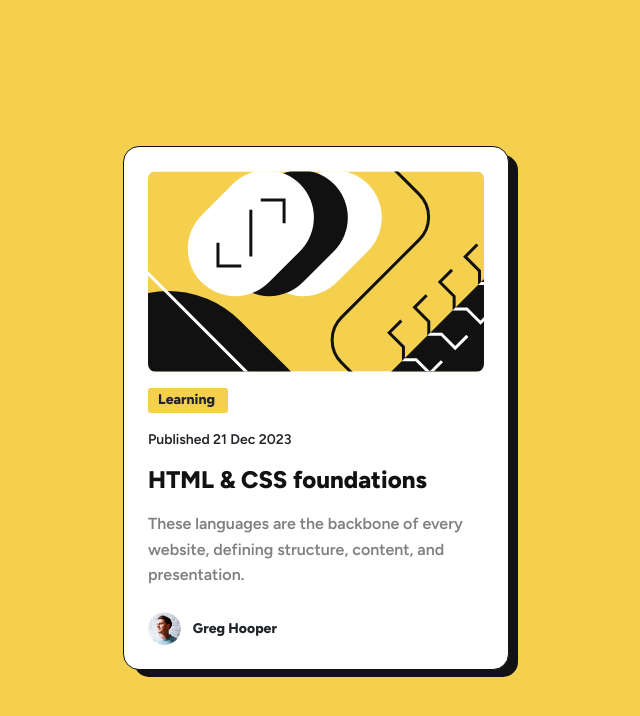
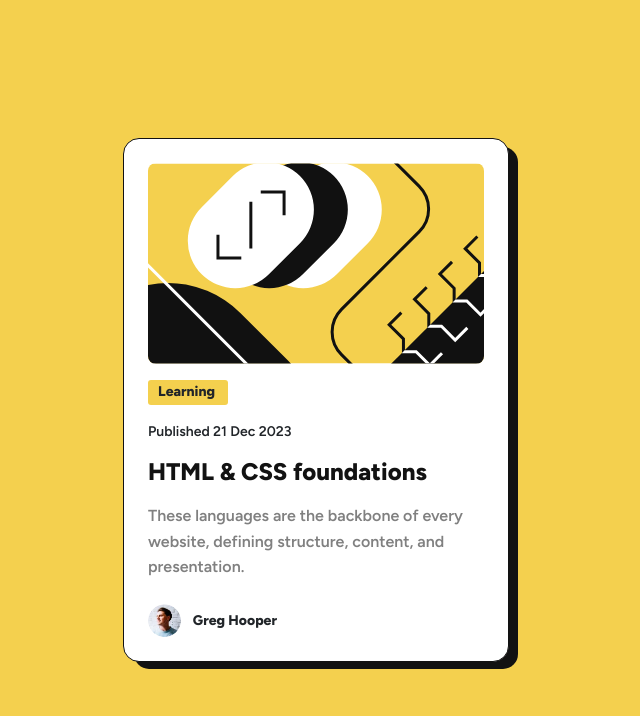
Before and after one commit to adnan80-hub/blog-preview-card, a plain HTML site: page index.html in a window 1280 px wide. Shown: the whole page, without its empty margins (324-964 px from the left). Drawn offline with Linux system fonts and the light colour scheme.

Commit message:
fix some code

```diff
--- a/css/style-css.css
+++ b/css/style-css.css
@@ -7,7 +7,7 @@ body {
     font-family: 'Figtree', sans-serif!important;
     display: grid;
     place-items: center;
-    height: 102vh;
+    height: 100vh;
     background-color: var(--color-yellow)!important;
 }
 
--- a/index.html
+++ b/index.html
@@ -3,6 +3,7 @@
 <head>
   <meta charset="UTF-8">
   <meta name="viewport" content="width=device-width, initial-scale=1.0">
+  <meta name="description" content="Blog preview card">
   <link rel="icon" type="image/png" sizes="32x32" href="./assets/images/favicon-32x32.png">
   <link rel="stylesheet" href="css/style-css.css">
   <link rel="stylesheet" href="css/bootstrap.min.css">
```
